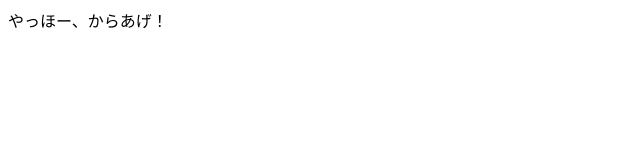
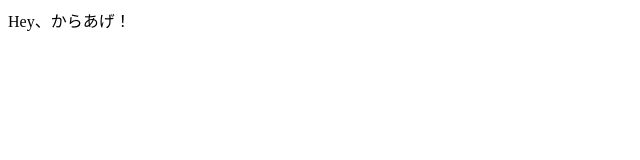
Before and after one commit to pinocc0/test, a plain HTML site: page karaage/index.html in a window 1280 px wide. Shown: the full height of the page, 0-640 px from the left. Drawn offline with Linux system fonts and the light colour scheme.

Commit message:
[test]ブランチ作成
・からあげtopのindex変更

```diff
--- a/karaage/index.html
+++ b/karaage/index.html
@@ -5,6 +5,6 @@
     <title>からあげTOP</title>
   </head>
   <body>
-    やっほー、からあげ！
+    Hey、からあげ！
   </body>
 </html>
```
